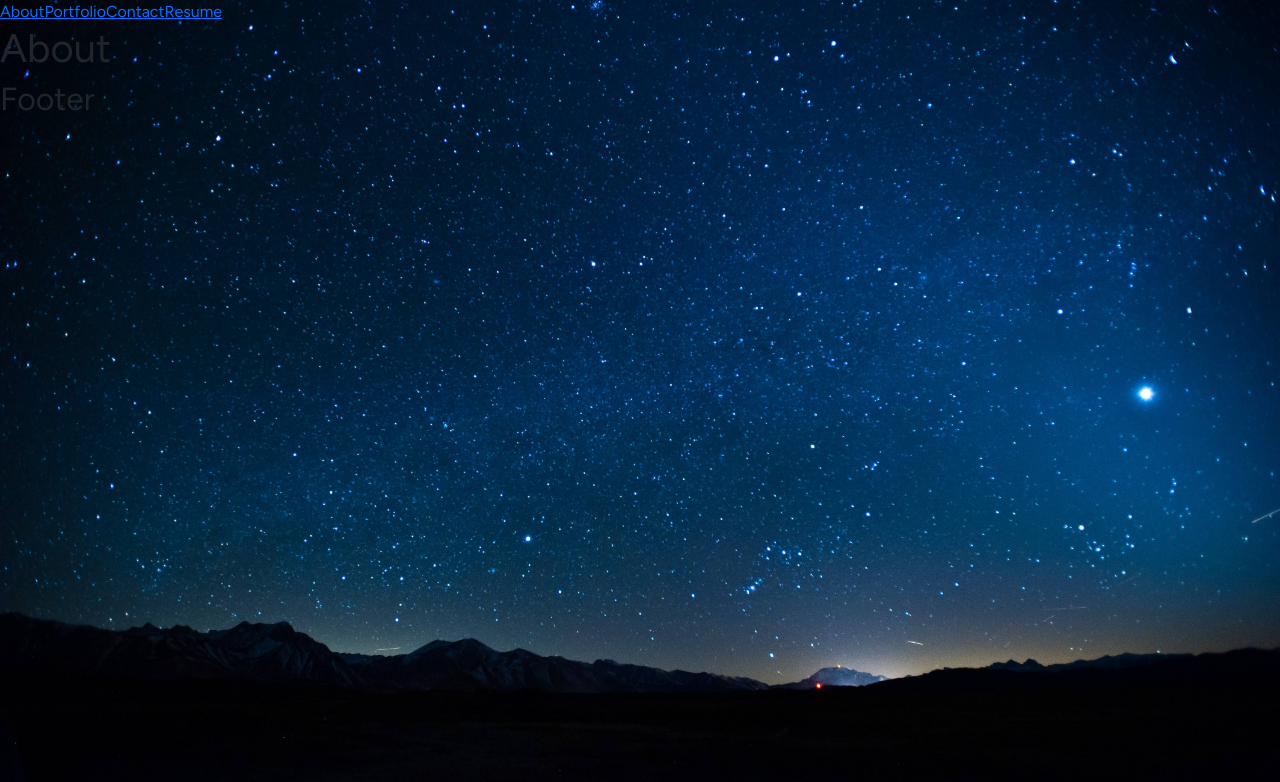
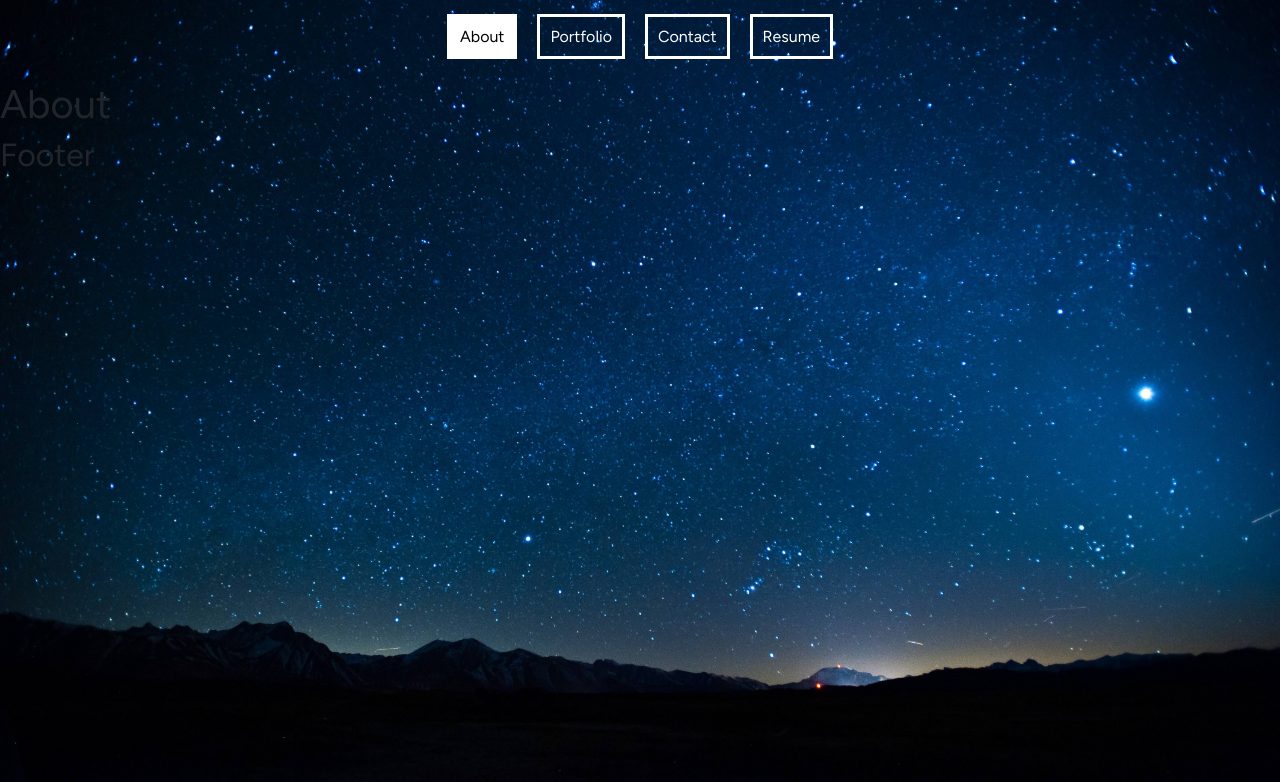
Before and after one commit to vandem02/React-Portfolio, a React (Vite) app: page / in a window 1280 px wide. Shown: the top 782 px of the page. Built offline with nearby package versions, Linux system fonts and the light colour scheme.

Commit message:
navbar update

```diff
--- a/index.html
+++ b/index.html
@@ -3,9 +3,6 @@
   <head>
     <meta charset="UTF-8" />
     <link rel="icon" type="image/svg+xml" href="/vite.svg" />
-    <link rel="preconnect" href="https://fonts.googleapis.com" />
-    <link rel="preconnect" href="https://fonts.gstatic.com" crossorigin />
-    <link rel="stylesheet" href="https://fonts.googleapis.com/css2?family=Figtree&display=swap" />
     <meta name="viewport" content="width=device-width, initial-scale=1.0" />
     <title>Vite + React</title>
   </head>
--- a/src/components/Nav/index.jsx
+++ b/src/components/Nav/index.jsx
@@ -1,4 +1,5 @@
 import { NavLink } from "react-router-dom";
+import "./nav.css"
 
 const Nav = () => {
   return (
--- a/src/components/Nav/nav.css
+++ b/src/components/Nav/nav.css
@@ -0,0 +1,96 @@
+@keyframes link {
+  0% {
+    color: red;
+    border: 3px solid red;
+  }
+  12.5% {
+    color: orange;
+    border: 3px solid orange;
+  }
+  25% {
+    color: yellow;
+    border: 3px solid yellow;
+  }
+  37.5% {
+    color: lime;
+    border: 3px solid lime;
+  }
+  50% {
+    color: cyan;
+    border: 3px solid cyan;
+  }
+  62.5% {
+    color: blue;
+    border: 3px solid blue;
+  }
+  75% {
+    color: blueviolet;
+    border: 3px solid blueviolet;
+  }
+  87.5% {
+    color: violet;
+    border: 3px solid violet;
+  }
+  100% {
+    color: red;
+    border: 3px solid red;
+  }
+}
+
+@keyframes link-active {
+  0% {
+    background-color: red;
+    border: 3px solid red;
+  }
+  12.5% {
+    background-color: orange;
+    border: 3px solid orange;
+  }
+  25% {
+    background-color: yellow;
+    border: 3px solid yellow;
+  }
+  37.5% {
+    background-color: lime;
+    border: 3px solid lime;
+  }
+  50% {
+    background-color: cyan;
+    border: 3px solid cyan;
+  }
+  62.5% {
+    background-color: blue;
+    border: 3px solid blue;
+  }
+  75% {
+    background-color: blueviolet;
+    border: 3px solid blueviolet;
+  }
+  87.5% {
+    background-color: violet;
+    border: 3px solid violet;
+  }
+  100% {
+    background-color: red;
+    border: 3px solid red;
+  }
+}
+
+nav {
+  text-align: center;
+  height: 80px;
+  padding: 25px;
+}
+
+nav a {
+  margin: 10px;
+  padding: 10px;
+  text-decoration: none;
+  color: white;
+  border: 3px solid white;
+}
+
+.active {
+  color: black;
+  background-color: white;
+}
--- a/src/main.css
+++ b/src/main.css
@@ -1,3 +1,5 @@
+@import url('https://fonts.googleapis.com/css2?family=Figtree&display=swap');
+
 body {
   background: url("../images/nightsky.png") no-repeat center fixed;
   background-size: cover;
```
